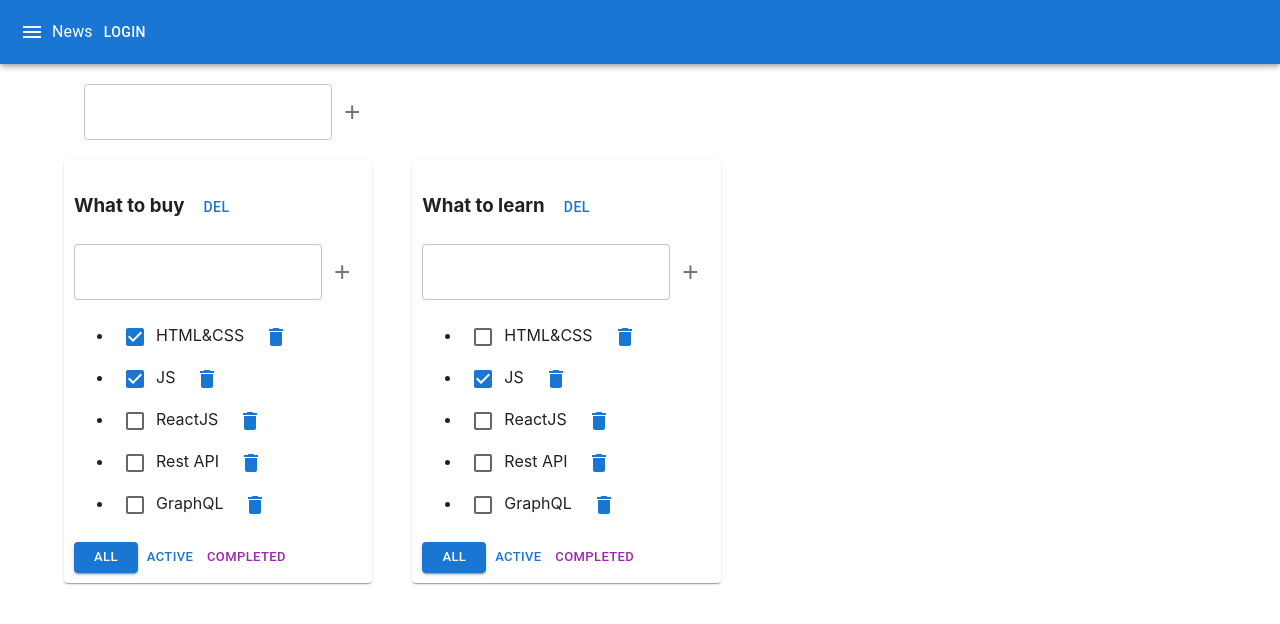
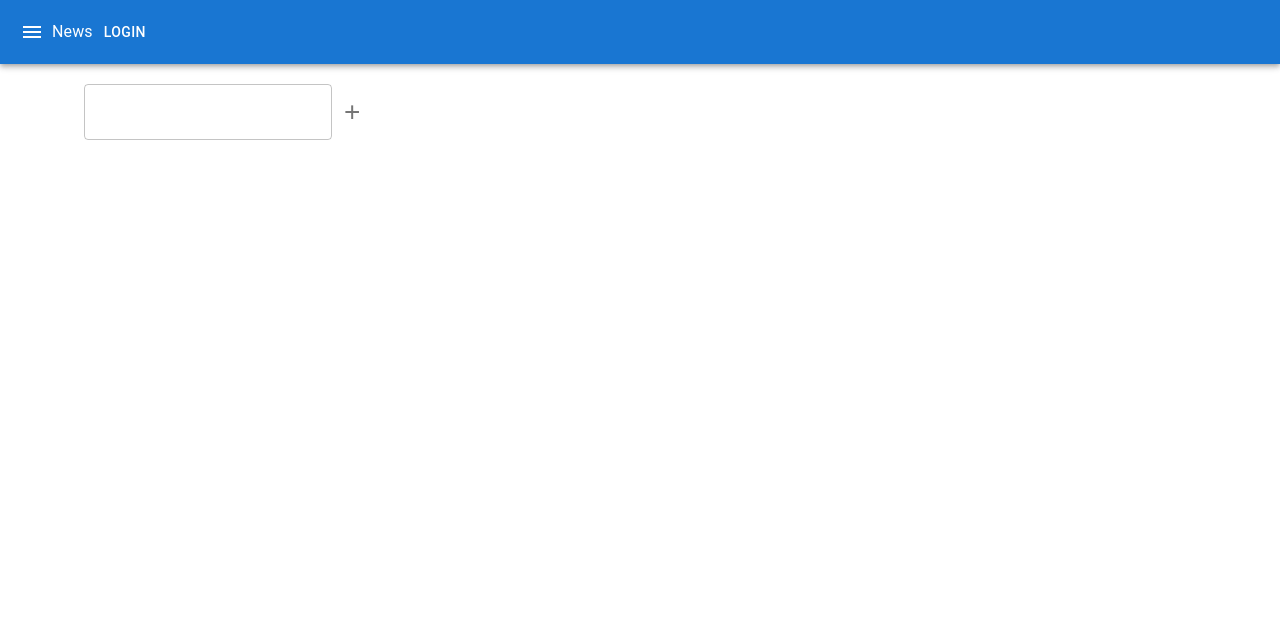
Before and after one commit to MaksimSelchukou/todolist, a React (Create React App) app: page / in a window 1280 px wide. Shown: the top 624 px of the page. Built offline with nearby package versions, Linux system fonts and the light colour scheme.

Commit message:
connected Redux create file store.ts used hook useDispatch and useSelector

```diff
--- a/package.json
+++ b/package.json
@@ -14,10 +14,13 @@
     "@types/node": "^16.7.13",
     "@types/react": "^17.0.20",
     "@types/react-dom": "^17.0.9",
+    "@types/react-redux": "^7.1.22",
     "@types/uuid": "^8.3.4",
     "react": "^17.0.2",
     "react-dom": "^17.0.2",
+    "react-redux": "^7.2.6",
     "react-scripts": "5.0.0",
+    "redux": "^4.1.2",
     "typescript": "^4.4.2",
     "uuid": "^8.3.2",
     "web-vitals": "^2.1.0"
--- a/src/AddItemForm.tsx
+++ b/src/AddItemForm.tsx
@@ -1,13 +1,10 @@
 import React, {ChangeEvent, KeyboardEvent, useState} from 'react';
-import Stack from '@mui/material/Stack';
 import IconButton from '@mui/material/IconButton';
-import DeleteIcon from '@mui/icons-material/Delete';
 import {TextField} from "@mui/material";
 
 
-
 type AddItemFormType={
-    todolistID:string
+    // todolistID:string
     addItem: (valueTask: string) => void
 }
 
--- a/src/App.tsx
+++ b/src/App.tsx
@@ -1,7 +1,6 @@
-import React, {useReducer} from 'react';
+import React from 'react';
 import './App.css';
 import {FilterValueType, Todolist} from "./Todolist";
-import {v1} from "uuid";
 import {AddItemForm} from "./AddItemForm";
 import {AppBar, Button, Container, Grid, IconButton, Paper, Typography} from "@mui/material";
 import Toolbar from '@mui/material/Toolbar';
@@ -10,10 +9,11 @@ import {
     addTodolistAC,
     changeFilterTodolistAC,
     changeTitleTodolistAC,
-    removeTodolistAC,
-    todolistsReducer
+    removeTodolistAC
 } from "./state/todolists-reducer";
-import {addTaskAC, changeStatusTaskAC, changeTitleTaskAC, removeTaskAC, tasksReducer} from "./state/tasks-reducer";
+import {addTaskAC, changeStatusTaskAC, changeTitleTaskAC, removeTaskAC} from "./state/tasks-reducer";
+import {useDispatch, useSelector} from "react-redux";
+import {appStoreType} from "./state/store";
 
 export type TaskType = {
     id: string
@@ -33,69 +33,45 @@ export type TodolistsType = {
 
 function App() {
 
-    let todolistId1 = v1();
-    let todolistId2 = v1();
-
-    let [todolists, dispathTodolists] = useReducer(todolistsReducer,[
-        {id: todolistId1, title: "What to buy", filter: "all"},
-        {id: todolistId2, title: "What to learn", filter: "all"}
-    ])
-
-    let [tasks, dispatchTasks] = useReducer(tasksReducer,{
-            [todolistId1]: [
-                {id: v1(), title: "HTML&CSS", isDone: true},
-                {id: v1(), title: "JS", isDone: true},
-                {id: v1(), title: "ReactJS", isDone: false},
-                {id: v1(), title: "Rest API", isDone: false},
-                {id: v1(), title: "GraphQL", isDone: false},
-            ],
-            [todolistId2]: [
-                {id: v1(), title: "HTML&CSS", isDone: false},
-                {id: v1(), title: "JS", isDone: true},
-                {id: v1(), title: "ReactJS", isDone: false},
-                {id: v1(), title: "Rest API", isDone: false},
-                {id: v1(), title: "GraphQL", isDone: false},
-            ]
-        }
-    );
+    const dispatch = useDispatch()
+    const todolists = useSelector<appStoreType, Array<TodolistsType>>(state => state.todolists)
+    const tasks = useSelector<appStoreType, TaskStateType>(state => state.tasks)
 
 
     const removeTask = (taskID: string, todolistID: string) => {
-        const action = removeTaskAC(taskID,todolistID)
-        dispatchTasks(action)
+        const action = removeTaskAC(taskID, todolistID)
+        dispatch(action)
     }
     const addTask = (valueTask: string, todolistID: string) => {
-        const action = addTaskAC(valueTask,todolistID)
-        dispatchTasks(action)
+        const action = addTaskAC(valueTask, todolistID)
+        dispatch(action)
     }
     const changeStatus = (taskID: string, isDone: boolean, todolistID: string) => {
-        const action = changeStatusTaskAC(taskID,isDone,todolistID)
-        dispatchTasks(action)
+        const action = changeStatusTaskAC(taskID, isDone, todolistID)
+        dispatch(action)
     }
 
     const changeFilterTask = (value: FilterValueType, todolistID: string) => {
-        dispathTodolists(changeFilterTodolistAC(value,todolistID))
+        dispatch(changeFilterTodolistAC(value, todolistID))
     }
 
     const deleteTodolist = (todolistID: string) => {
         const action = removeTodolistAC(todolistID)
-        dispathTodolists(action)
-        dispatchTasks(action)
+        dispatch(action)
     }
 
     const addTodolist = (title: string) => {
         const action = addTodolistAC(title)
-        dispathTodolists(action)
-        dispatchTasks(action)
+        dispatch(action)
     }
     const changeTitleTask = (title: string, todolistID: string, taskID: string) => {
-        const action = changeTitleTaskAC(title,todolistID,taskID)
-        dispatchTasks(action)
+        const action = changeTitleTaskAC(title, todolistID, taskID)
+        dispatch(action)
     }
 
     const changeTitleTodolist = (title: string, todolistID: string) => {
-        const action = changeTitleTodolistAC(title,todolistID)
-        dispathTodolists(action)
+        const action = changeTitleTodolistAC(title, todolistID)
+        dispatch(action)
     }
 
 
@@ -106,8 +82,7 @@ function App() {
                     <IconButton
                         edge="start"
                         color="inherit"
-                        aria-label="menu"
-                    >
+                        aria-label="menu">
                         <Menu/>
                     </IconButton>
                     <Typography>
@@ -117,14 +92,14 @@ function App() {
                 </Toolbar>
             </AppBar>
             <Container fixed>
-                <Grid container style={{padding:"20px"}}>
-                    <AddItemForm todolistID={todolistId2} addItem={addTodolist}/>
+                <Grid container style={{padding: "20px"}}>
+                    <AddItemForm addItem={addTodolist}/>
                 </Grid>
                 <Grid container spacing={5}>
                     {todolists.map(todo => {
                         return (
                             <Grid item>
-                                <Paper style={{padding:"10px"}}>
+                                <Paper style={{padding: "10px"}}>
                                     <Todolist
                                         key={todo.id}
                                         todolistID={todo.id}
--- a/src/Todolist.tsx
+++ b/src/Todolist.tsx
@@ -1,5 +1,5 @@
-import React, {KeyboardEvent, ChangeEvent, useState} from 'react';
-import {TaskStateType, TaskType} from "./App";
+import React, {ChangeEvent} from 'react';
+import {TaskStateType} from "./App";
 import {AddItemForm} from "./AddItemForm";
 import {EditableSpan} from "./EditableSpan";
 import {Button, Checkbox} from "@mui/material";
@@ -8,7 +8,6 @@ import {Delete} from "@mui/icons-material";
 
 //Типизация Тудулиста
 type TodolistType = {
-    // tasks: Array<TaskType>
     tasks: TaskStateType
     title: string
     removeTask: (taskID: string, todolistID: string) => void
@@ -26,10 +25,6 @@ export type FilterValueType = "all" | "active" | "completed"
 
 export const Todolist = (props: TodolistType) => {
 
-    //Фильтрация тасок
-    // const changeFilterTaskHandler = (value: FilterValueType, TodoID: string) => {
-    //     props.changeFilterTask(value, TodoID)
-    // }
 
 
     const changeFilterTaskCompletedHandler = () => {props.changeFilterTask('completed', props.todolistID)}
@@ -73,16 +68,12 @@ export const Todolist = (props: TodolistType) => {
         <div>
             <h3>
                 <EditableSpan title={props.title} onChange={changeTitleTodolistHandler}/>
-                {/*<button onClick={deleteTodolistHandler}>del</button>*/}
+
                 <Button onClick={deleteTodolistHandler}>del</Button>
             </h3>
 
             <div>
-                <AddItemForm addItem={addTaskHandler} todolistID={props.todolistID}/>
-                {/*<input onKeyPress={enterAddHandler} value={valueInput} onChange={onChangeInputHandler}*/}
-                {/*       className={error ? "error" : ""}/>*/}
-                {/*<button onClick={addTaskHandler}>+</button>*/}
-                {/*{error && <div className="error-message">{error}</div>}*/}
+                <AddItemForm addItem={addTaskHandler} />
             </div>
             <ul>
                 {filteredTasks.map(t => <li key={t.id} className={t.isDone ? "is-done" : ""}>
@@ -95,15 +86,9 @@ export const Todolist = (props: TodolistType) => {
             <div>
                 <Button size={"small"}  variant={props.filter === "all" ? 'contained' : 'text'}
                         onClick={changeFilterTaskAllHandler}>ALL</Button>
-                {/*<Button className={props.filter === "active" ? 'active-filter' : ''}*/}
-                {/*        onClick={() => changeFilterTaskHandler("active", props.todolistID)}>Active*/}
-                {/*</Button>*/}
                 <Button size={"small"}  variant={props.filter === "active" ? 'contained' : 'text'}
                         onClick={changeFilterTaskActiveHandler}>Active
                 </Button>
-                {/*<Button color={'secondary'} className={props.filter === "completed" ? 'active-filter' : ''}*/}
-                {/*        onClick={() => changeFilterTaskHandler("completed", props.todolistID)}>Completed*/}
-                {/*</Button>*/}
                 <Button size={"small"} color={'secondary'} variant={props.filter === "completed" ? 'contained' : 'text'}
                         onClick={changeFilterTaskCompletedHandler}>Completed
                 </Button>
--- a/src/index.tsx
+++ b/src/index.tsx
@@ -4,13 +4,13 @@ import './index.css';
 
 import reportWebVitals from './reportWebVitals';
 import App from "./App";
+import {Provider} from "react-redux";
+import {store} from "./state/store";
 
 
 ReactDOM.render(
-  <React.StrictMode>
-    <App />
-  </React.StrictMode>,
-  document.getElementById('root')
+    <Provider store={store}><App/></Provider>
+    ,document.getElementById('root')
 );
 
 reportWebVitals();
--- /dev/null
+++ b/src/state/store.ts
@@ -0,0 +1,20 @@
+import {combineReducers, createStore} from "redux";
+import {todolistsReducer} from "./todolists-reducer";
+import {tasksReducer} from "./tasks-reducer";
+
+
+const rootReducer = combineReducers({
+    todolists:todolistsReducer,
+    tasks:tasksReducer
+})
+
+
+export type appStoreType = ReturnType<typeof rootReducer>
+
+export const store = createStore(rootReducer)
+
+
+
+
+// @ts-ignore
+window.store = store
--- a/src/state/tasks-reducer.ts
+++ b/src/state/tasks-reducer.ts
@@ -11,8 +11,11 @@ type actionsType =
     | addTodolistType
     | removeTodolistType;
 
+const initialState:TaskStateType = {
 
-export const tasksReducer = (state: TaskStateType, action: actionsType): TaskStateType => {
+}
+
+export const tasksReducer = (state: TaskStateType = initialState, action: actionsType): TaskStateType => {
     switch (action.type) {
         case 'ADD-TASK': {
             const newTask: TaskType = {id: v1(), title: action.title, isDone: false}
--- a/src/state/todolists-reducer.ts
+++ b/src/state/todolists-reducer.ts
@@ -11,7 +11,11 @@ const CHANGE_FILTER_TODOLIST = 'CHANGE-FILTER-TODOLIST'
 type ActionsType = addTodolistType | removeTodolistType | changeTitleTodolistType | changeFilterTodolistType;
 
 
-export const todolistsReducer = (state: Array<TodolistsType>, action: ActionsType): Array<TodolistsType> => {
+const initialState:Array<TodolistsType> = [
+
+]
+
+export const todolistsReducer = (state: Array<TodolistsType> = initialState, action: ActionsType): Array<TodolistsType> => {
     switch (action.type) {
         case ADD_TODOLIST: {
             let newTodolist: TodolistsType = {id: action.todoID, title: action.title, filter: "all"}
```
Also changed, not shown: 1 other file (tests, documents, lock files or other folders).
